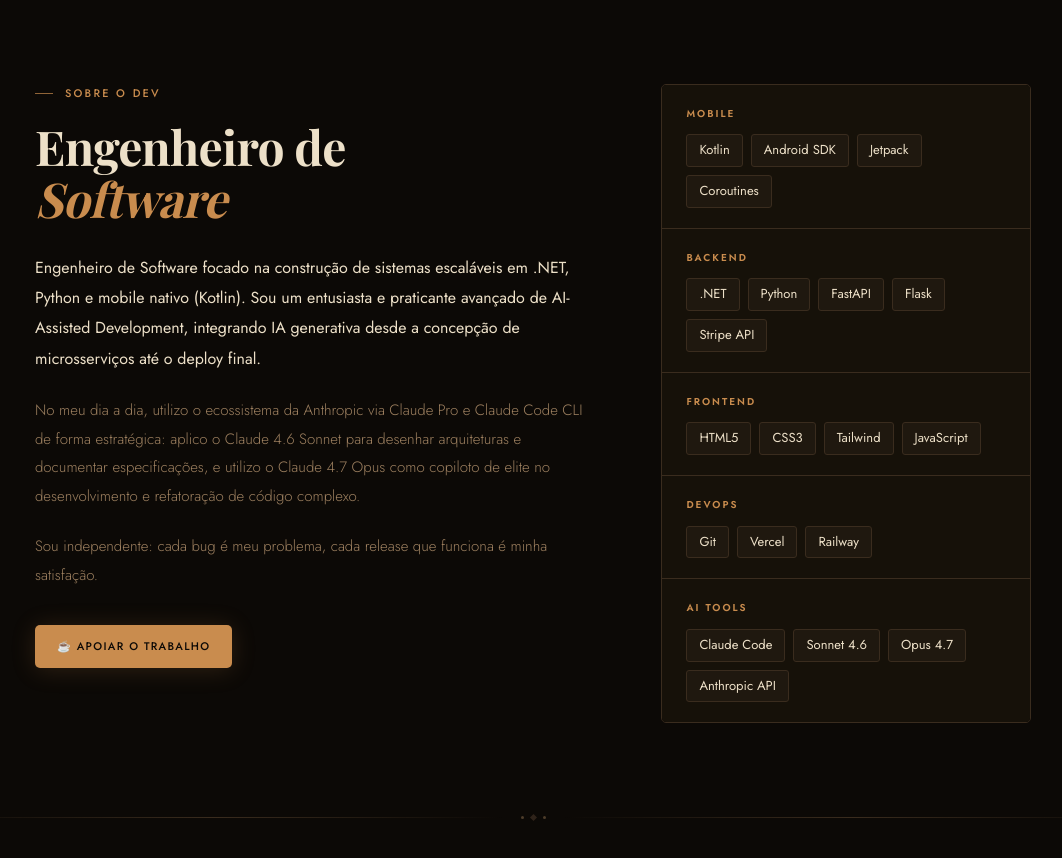
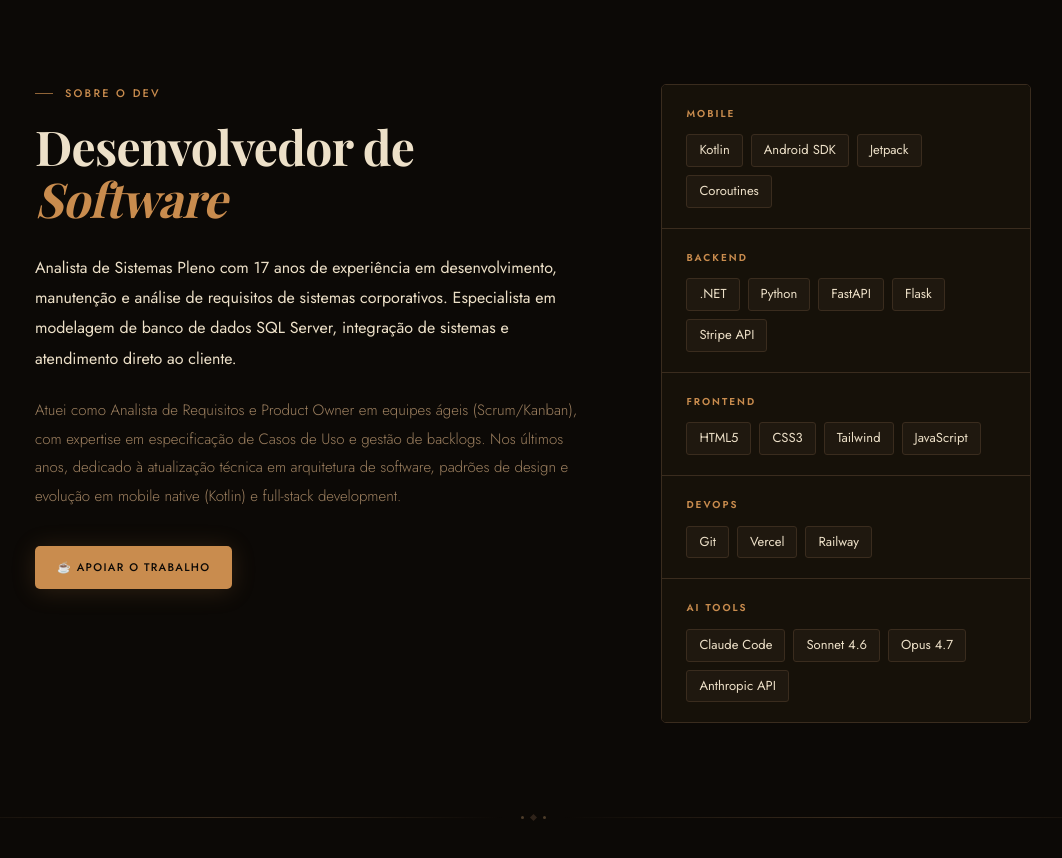
Before and after one commit to appskatostudio/katostudioapps, a plain HTML site: page index.html in a window 1280 px wide. Shown: the part 1940-2798 px from the top of the page, without its empty margins (107-1169 px from the left). Drawn offline with nearby package versions, Linux system fonts and the light colour scheme; a web font is replaced by a local one.

Commit message:
update: revise profile description to professional analyst role
- Update about section with professional profile as Analista de Sistemas Pleno
- Replace AI-focused content with 17 years of enterprise systems experience
- Highlight SQL Server, requirements analysis, and agile methodology expertise
- Update meta description to reflect professional profile
- Remove availability statement for cleaner presentation

Co-Authored-By: Claude Haiku 4.5 <noreply@anthropic.com>
Claude-Session: https://claude.ai/code/session_01BMeaHDBUU2jgrQmCmvR7i3

```diff
--- a/index.html
+++ b/index.html
@@ -3,7 +3,7 @@
 <head>
   <meta charset="UTF-8" />
   <meta name="viewport" content="width=device-width, initial-scale=1.0" />
-  <meta name="description" content="KatoStudio Apps — Engenheiro de Software focado em .NET, Python e Android nativo (Kotlin). AI-Assisted Development com Anthropic. Apps e jogos offline, sem anúncios." />
+  <meta name="description" content="KatoStudio Apps — Analista de Sistemas com 17 anos de experiência em .NET, SQL Server e desenvolvimento mobile nativo (Kotlin). Apps e jogos Android offline, sem anúncios." />
   <title>KatoStudio Apps — Portfólio</title>
 
   <link rel="preconnect" href="https://fonts.googleapis.com" />
@@ -978,7 +978,7 @@
   <!-- HERO -->
   <section class="hero">
     <div class="container">
-      <div class="hero-eyebrow">Engenheiro de Software · IA + Android</div>
+      <div class="hero-eyebrow">Desenvolvedor de Software · IA + Android</div>
       <h1>
         Feito do<br/>jeito <em>certo.</em><br/>
         Sem atalhos.
@@ -1066,15 +1066,12 @@
       <div class="about-grid">
         <div class="about-text reveal">
           <span class="section-tag">Sobre o Dev</span>
-          <h2>Engenheiro de<br/><em>Software</em></h2>
+          <h2>Desenvolvedor de<br/><em>Software</em></h2>
           <p>
-            Engenheiro de Software focado na construção de sistemas escaláveis em .NET, Python e mobile nativo (Kotlin). Sou um entusiasta e praticante avançado de AI-Assisted Development, integrando IA generativa desde a concepção de microsserviços até o deploy final.
+            Analista de Sistemas Pleno com 17 anos de experiência em desenvolvimento, manutenção e análise de requisitos de sistemas corporativos. Especialista em modelagem de banco de dados SQL Server, integração de sistemas e atendimento direto ao cliente.
           </p>
           <p>
-            No meu dia a dia, utilizo o ecossistema da Anthropic via Claude Pro e Claude Code CLI de forma estratégica: aplico o Claude 4.6 Sonnet para desenhar arquiteturas e documentar especificações, e utilizo o Claude 4.7 Opus como copiloto de elite no desenvolvimento e refatoração de código complexo.
-          </p>
-          <p>
-            Sou independente: cada bug é meu problema, cada release que funciona é minha satisfação.
+            Atuei como Analista de Requisitos e Product Owner em equipes ágeis (Scrum/Kanban), com expertise em especificação de Casos de Uso e gestão de backlogs. Nos últimos anos, dedicado à atualização técnica em arquitetura de software, padrões de design e evolução em mobile native (Kotlin) e full-stack development.
           </p>
           <div style="margin-top:36px;">
             <a href="coffee/" class="btn btn-primary" style="font-size:11px;padding:12px 22px;">
```
